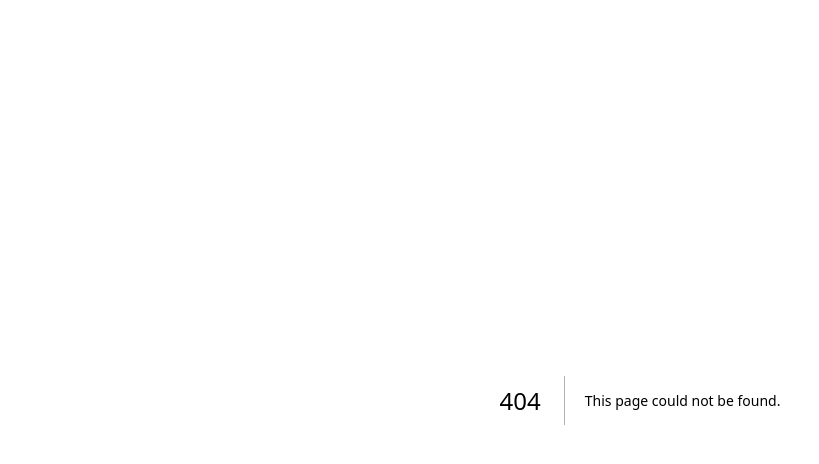
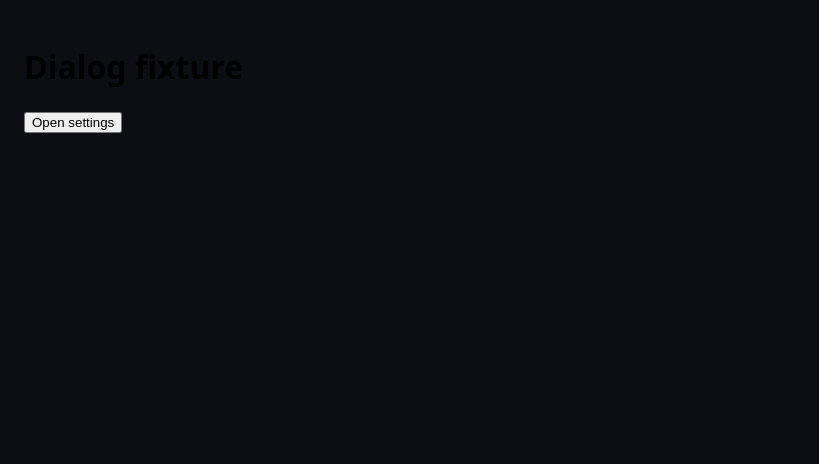
Before and after one commit to rachitkhurana/proompter, a Next.js app in the folder examples/playground/: page /dialog in a window 1280 px wide. Before the commit this address had no page. Shown: the top 464 px of the page, without its empty margins (0-819 px from the left). Built offline with nearby package versions, Linux system fonts and the light colour scheme.

Commit message:
D11: host modals stay open while the kit is used (examples/playground/app/(site)/dialog/page.tsx)
Co-Authored-By: Claude Opus 5.5 <noreply@anthropic.com>

```diff
--- /dev/null
+++ b/examples/playground/app/(site)/dialog/page.tsx
@@ -0,0 +1,28 @@
+"use client";
+
+import { Dialog } from "radix-ui";
+
+// Served at /dialog. A modal Radix Dialog, as host apps use them (Gamorite's Settings): focus trap, scroll lock,
+// outside-click and Esc dismissal, aria-hidden on everything else. The kit must work inside it (D11).
+export default function Page() {
+  return (
+    <main style={{ minHeight: "150vh", padding: 24, fontFamily: "system-ui, sans-serif" }}>
+      <h1>Dialog fixture</h1>
+      <Dialog.Root>
+        <Dialog.Trigger>Open settings</Dialog.Trigger>
+        <Dialog.Portal>
+          <Dialog.Overlay style={{ position: "fixed", inset: 0, background: "rgba(0,0,0,.4)" }} />
+          <Dialog.Content
+            aria-describedby={undefined}
+            style={{ position: "fixed", left: "50%", top: "30%", translate: "-50% 0", padding: 24, background: "#fff" }}
+          >
+            <Dialog.Title>Settings</Dialog.Title>
+            <p data-testid="dialog-field">Display name</p>
+            <input aria-label="Display name" defaultValue="rachit" />
+            <Dialog.Close>Close</Dialog.Close>
+          </Dialog.Content>
+        </Dialog.Portal>
+      </Dialog.Root>
+    </main>
+  );
+}
```
